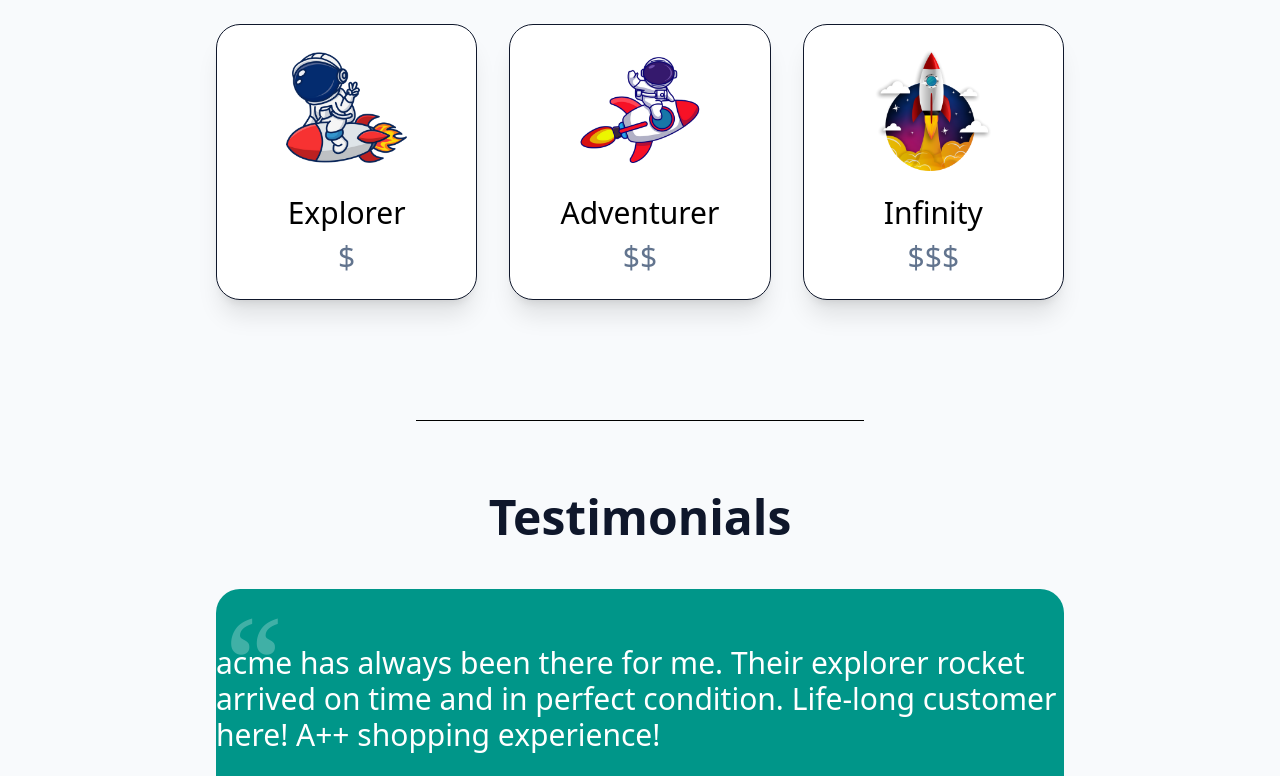
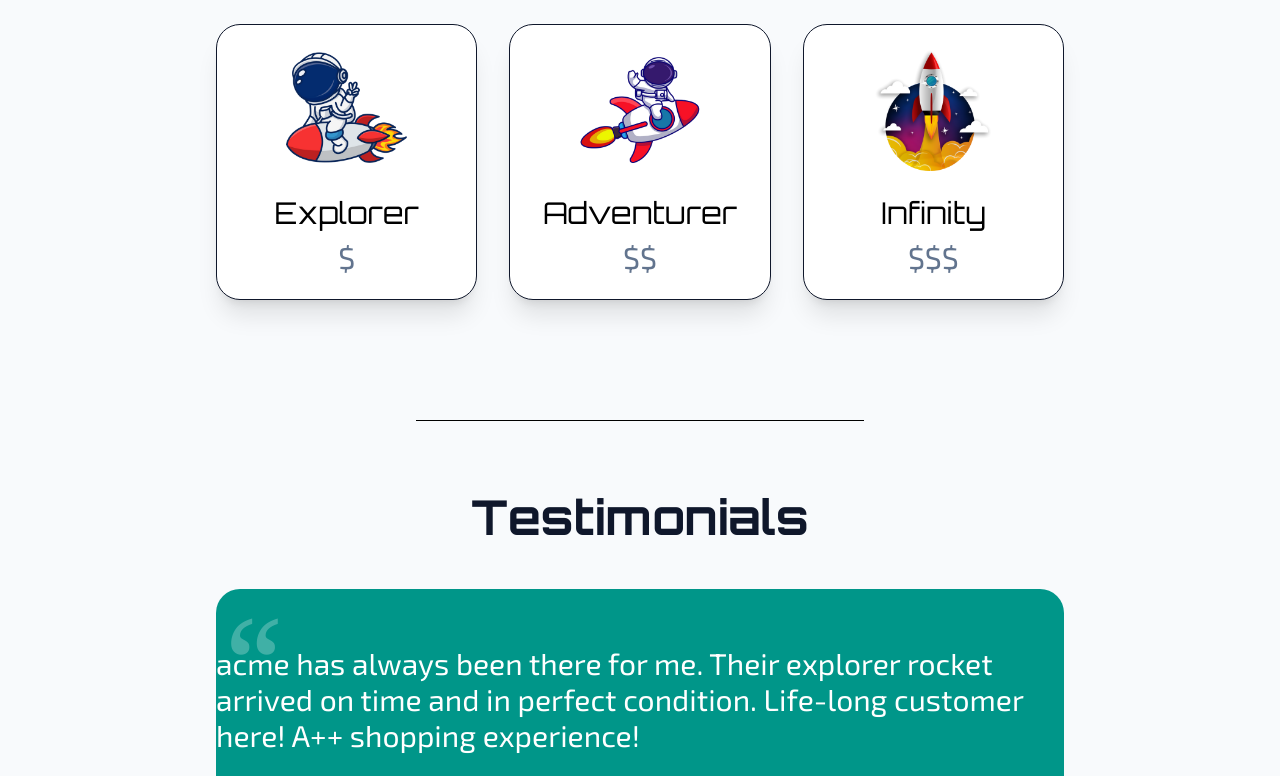
Before and after one commit to smileywrld/astrodrive, a website: page files/index.html in a window 1280 px wide. Shown: the part 749-1525 px from the top of the page. Drawn offline with Linux system fonts and the light colour scheme.

Commit message:
Add font styles in font.css and link in index.html for improved typography

```diff
--- /dev/null
+++ b/files/font.css
@@ -0,0 +1,12 @@
+body {
+    font-family: "Exo 2", sans-serif;
+}
+
+h1,
+h2,
+h3,
+h4,
+h5,
+h6 {
+    font-family: "Orbitron", sans-serif;
+}
--- a/files/index.html
+++ b/files/index.html
@@ -5,6 +5,7 @@
   <meta charset="UTF-8">
   <meta name="viewport" content="width=device-width, initial-scale=1.0">
   <link href="./style.css" rel="stylesheet">
+  <link rel="stylesheet" href="font.css">
   <style>
     @import url('https://fonts.googleapis.com/css2?family=Exo+2:ital,wght@0,100..900;1,100..900&family=Orbitron:wght@400..900&display=swap');
   </style>
```
